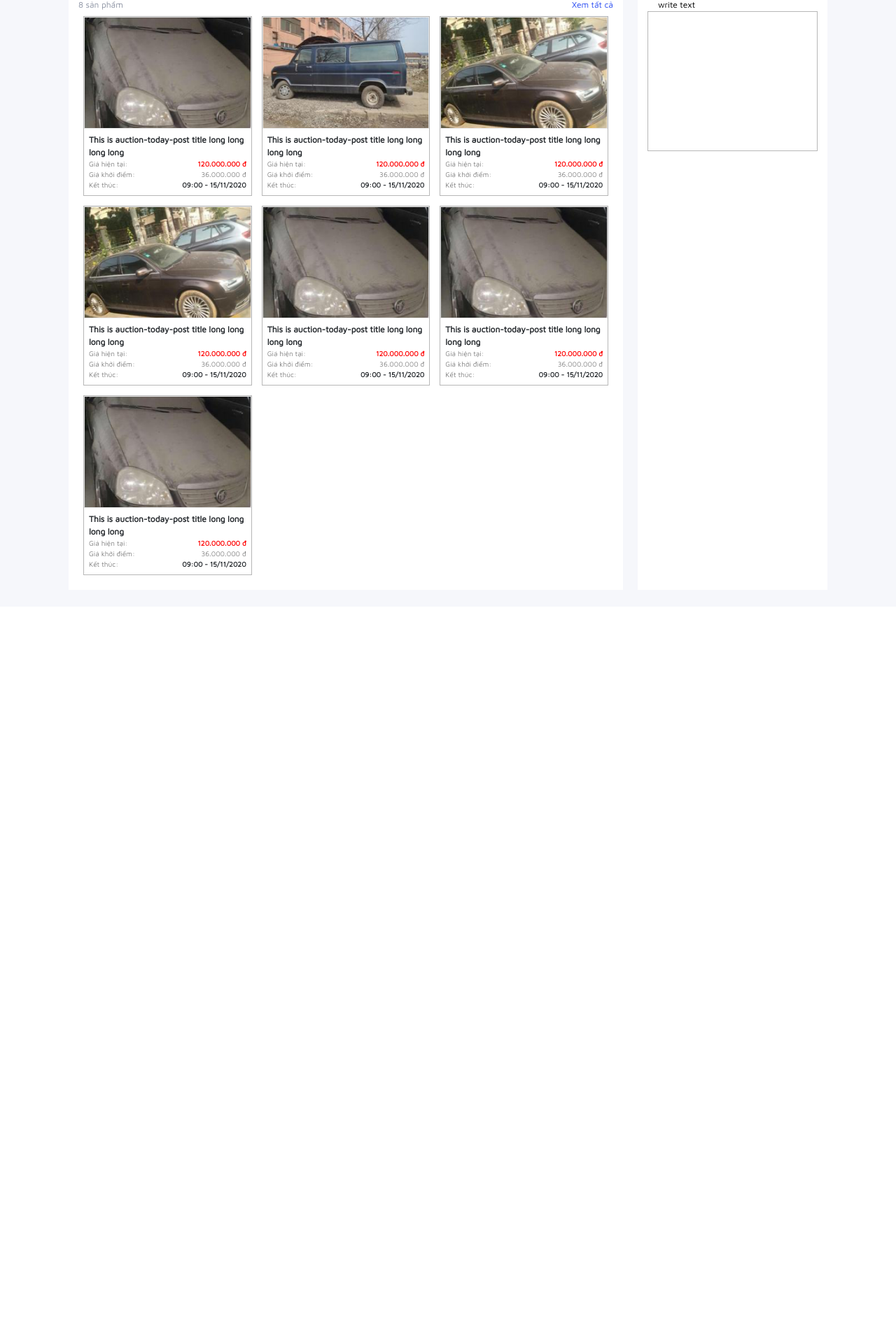
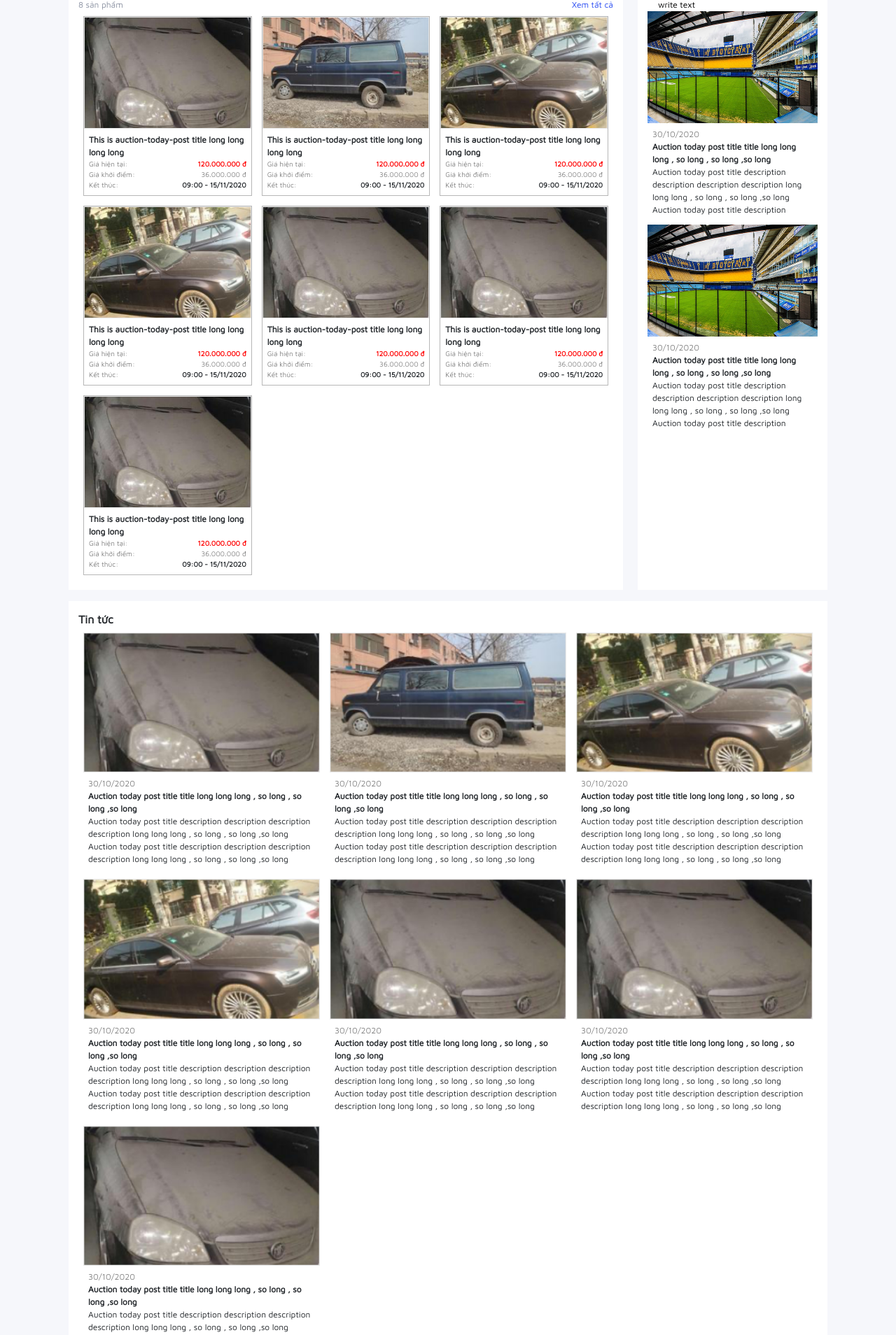
Before and after one commit to luckyjd/auction_fe_2021, a Vue app: page / in a window 1280 px wide. Shown: the part 631-2539 px from the top of the page at 70% size. Before the commit the page ends 1498 px from the top, so only its background shows below. Built offline with nearby package versions, Linux system fonts and the light colour scheme.

Commit message:
update homepage

```diff
--- a/src/assets/css/custom.css
+++ b/src/assets/css/custom.css
@@ -235,7 +235,36 @@ html, body {
     min-height: 160px;
     width: 100%;
 }
-.auction-notification-post{
-    height: 200px;
-    border: 1px solid #B7B7B7;
+#footer-container{
+    width: 100%;
+    height:320px;
+    background: #713C39;
 }
+.auction-notification-post .auction-notification-post-single{
+    /*border: 1px solid #B7B7B7;*/
+}
+.auction-notification-post-single-description{
+    max-height: 70px;
+    overflow: hidden;
+}
+.auction-notification-post-single-title{
+    max-height: 50px;
+    overflow: hidden;
+}
+.auction-notification-post img{
+    height: auto;
+    min-height: 160px;
+    width: 100%;
+}
+.auction-news-wrapper{
+    background-color: #ffffff;
+    margin: 16px 0;
+    height: 100%;
+    width: 100%;
+}
+
+.auction-news-post img{
+    height: auto;
+    min-height: 160px;
+    width: 100%;
+}
--- a/src/components/Homepage.vue
+++ b/src/components/Homepage.vue
@@ -294,11 +294,139 @@
       <div class="auction-notification col-3 p-3">
         <div class="col-12 p-0 font-weight-bolder font-16 text-center">Thông báo đấu giá</div>
         <div class="font-12 col-12" style="color: #000000;">write text</div>
-        <div class="col-12 p-0 auction-notification-post">
-
+        <div class="col-12 p-0 auction-notification-post pb-2">
+          <div class="auction-notification-post-single">
+            <img src="~@/assets/image/revolution-slider/bg-slide-3.jpg">
+            <div class="row row-no-margin p-2 font-10">
+              <div class="font-12 text-gray">30/10/2020 </div>
+              <div class="auction-notification-post-single-title font-12 font-weight-bold">Auction today post title title long long long , so long , so long ,so long </div>
+              <div class="auction-notification-post-single-description font-12 ">
+                Auction today post title description description description description long long long , so long , so long ,so long
+                Auction today post title description description description description long long long , so long , so long ,so long
+                Auction today post title description description description description long long long , so long , so long ,so long
+              </div>
+            </div>
+          </div>
+        </div>
+        <div class="col-12 p-0 auction-notification-post pb-2">
+          <div class="auction-notification-post-single">
+            <img src="~@/assets/image/revolution-slider/bg-slide-3.jpg">
+            <div class="row row-no-margin p-2 font-10">
+              <div class="font-12 text-gray">30/10/2020 </div>
+              <div class="auction-notification-post-single-title font-12 font-weight-bold">Auction today post title title long long long , so long , so long ,so long </div>
+              <div class="auction-notification-post-single-description font-12 ">
+                Auction today post title description description description description long long long , so long , so long ,so long
+                Auction today post title description description description description long long long , so long , so long ,so long
+                Auction today post title description description description description long long long , so long , so long ,so long
+              </div>
+            </div>
+          </div>
         </div>
       </div>
     </div> <!--  end aution-info-wrapper  -->
+    <div class="auction-news-wrapper col-12 p-0">
+      <div class="row row-no-margin auction-news p-3">
+        <div class="col-12 p-0 font-weight-bolder font-16">Tin tức</div>
+        <div class="col-4 p-0 auction-news-post p-2">
+          <div class="auction-news-post-single">
+            <img src="~@/assets/image/auction-today-post/img3.png">
+            <div class="row row-no-margin p-2 font-10">
+              <div class="font-12 text-gray">30/10/2020 </div>
+              <div class="auction-notification-post-single-title font-12 font-weight-bold">Auction today post title title long long long , so long , so long ,so long </div>
+              <div class="auction-notification-post-single-description font-12 ">
+                Auction today post title description description description description long long long , so long , so long ,so long
+                Auction today post title description description description description long long long , so long , so long ,so long
+                Auction today post title description description description description long long long , so long , so long ,so long
+              </div>
+            </div>
+          </div>
+        </div>
+        <div class="col-4 p-0 auction-news-post p-2">
+          <div class="auction-news-post-single">
+            <img src="~@/assets/image/auction-today-post/img2.png">
+            <div class="row row-no-margin p-2 font-10">
+              <div class="font-12 text-gray">30/10/2020 </div>
+              <div class="auction-notification-post-single-title font-12 font-weight-bold">Auction today post title title long long long , so long , so long ,so long </div>
+              <div class="auction-notification-post-single-description font-12 ">
+                Auction today post title description description description description long long long , so long , so long ,so long
+                Auction today post title description description description description long long long , so long , so long ,so long
+                Auction today post title description description description description long long long , so long , so long ,so long
+              </div>
+            </div>
+          </div>
+        </div>
+        <div class="col-4 p-0 auction-news-post p-2">
+          <div class="auction-news-post-single">
+            <img src="~@/assets/image/auction-today-post/img.png">
+            <div class="row row-no-margin p-2 font-10">
+              <div class="font-12 text-gray">30/10/2020 </div>
+              <div class="auction-notification-post-single-title font-12 font-weight-bold">Auction today post title title long long long , so long , so long ,so long </div>
+              <div class="auction-notification-post-single-description font-12 ">
+                Auction today post title description description description description long long long , so long , so long ,so long
+                Auction today post title description description description description long long long , so long , so long ,so long
+                Auction today post title description description description description long long long , so long , so long ,so long
+              </div>
+            </div>
+          </div>
+        </div>
+        <div class="col-4 p-0 auction-news-post p-2">
+          <div class="auction-news-post-single">
+            <img src="~@/assets/image/auction-today-post/img.png">
+            <div class="row row-no-margin p-2 font-10">
+              <div class="font-12 text-gray">30/10/2020 </div>
+              <div class="auction-notification-post-single-title font-12 font-weight-bold">Auction today post title title long long long , so long , so long ,so long </div>
+              <div class="auction-notification-post-single-description font-12 ">
+                Auction today post title description description description description long long long , so long , so long ,so long
+                Auction today post title description description description description long long long , so long , so long ,so long
+                Auction today post title description description description description long long long , so long , so long ,so long
+              </div>
+            </div>
+          </div>
+        </div>
+        <div class="col-4 p-0 auction-news-post p-2">
+          <div class="auction-news-post-single">
+            <img src="~@/assets/image/auction-today-post/img3.png">
+            <div class="row row-no-margin p-2 font-10">
+              <div class="font-12 text-gray">30/10/2020 </div>
+              <div class="auction-notification-post-single-title font-12 font-weight-bold">Auction today post title title long long long , so long , so long ,so long </div>
+              <div class="auction-notification-post-single-description font-12 ">
+                Auction today post title description description description description long long long , so long , so long ,so long
+                Auction today post title description description description description long long long , so long , so long ,so long
+                Auction today post title description description description description long long long , so long , so long ,so long
+              </div>
+            </div>
+          </div>
+        </div>
+        <div class="col-4 p-0 auction-news-post p-2">
+          <div class="auction-news-post-single">
+            <img src="~@/assets/image/auction-today-post/img3.png">
+            <div class="row row-no-margin p-2 font-10">
+              <div class="font-12 text-gray">30/10/2020 </div>
+              <div class="auction-notification-post-single-title font-12 font-weight-bold">Auction today post title title long long long , so long , so long ,so long </div>
+              <div class="auction-notification-post-single-description font-12 ">
+                Auction today post title description description description description long long long , so long , so long ,so long
+                Auction today post title description description description description long long long , so long , so long ,so long
+                Auction today post title description description description description long long long , so long , so long ,so long
+              </div>
+            </div>
+          </div>
+        </div>
+        <div class="col-4 p-0 auction-news-post p-2">
+          <div class="auction-news-post-single">
+            <img src="~@/assets/image/auction-today-post/img3.png">
+            <div class="row row-no-margin p-2 font-10">
+              <div class="font-12 text-gray">30/10/2020 </div>
+              <div class="auction-notification-post-single-title font-12 font-weight-bold">Auction today post title title long long long , so long , so long ,so long </div>
+              <div class="auction-notification-post-single-description font-12 ">
+                Auction today post title description description description description long long long , so long , so long ,so long
+                Auction today post title description description description description long long long , so long , so long ,so long
+                Auction today post title description description description description long long long , so long , so long ,so long
+              </div>
+            </div>
+          </div>
+        </div>
+      </div>
+    </div>
   </div>
 
 </template>
```
